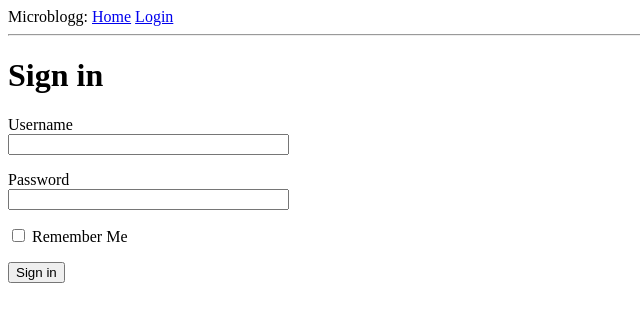
After one commit to nathanjh-28/Flask-Contact-Me, a Flask app: page /login in a window 1280 px wide. The commit adds this page. Shown: the top 322 px of the page, without its empty margins (0-640 px from the left). Run offline with Flask 2, Linux system fonts and the light colour scheme.

Commit message:
started forms with login and login route

```diff
--- /dev/null
+++ b/config.py
@@ -0,0 +1,5 @@
+
+import os
+
+class Config(object):
+    SECRET_KEY = os.environ.get('SECRET_KEY') or 'you-will-never-guess'
--- a/myapp/__init__.py
+++ b/myapp/__init__.py
@@ -1,6 +1,7 @@
 
 from flask import Flask
+from config import Config
 
 app = Flask(__name__)
-
+app.config.from_object(Config)
 from myapp import routes
--- /dev/null
+++ b/myapp/forms.py
@@ -0,0 +1,9 @@
+from flask_wtf import FlaskForm
+from wtforms import StringField, PasswordField, BooleanField, SubmitField
+from wtforms.validators import DataRequired
+
+class LoginForm(FlaskForm):
+    username = StringField('Username', validators=[DataRequired()])
+    password = PasswordField('Password', validators=[DataRequired()])
+    remember_me = BooleanField('Remember Me')
+    submit = SubmitField('Sign in')
--- a/myapp/routes.py
+++ b/myapp/routes.py
@@ -1,5 +1,9 @@
 from flask import render_template
 from myapp import app
+from myapp.forms import LoginForm
+
+
+# Home page maybe with some instructions / login
 
 @app.route('/')
 @app.route('/index')
@@ -16,3 +20,25 @@ def index():
         }
     ]
     return render_template('index.html', title='Home', user=user, posts=posts)
+
+@app.route('/login')
+def login():
+    form = LoginForm()
+    return render_template('login.html', title='Sign In', form=form)
+
+
+# contacts index page
+
+
+
+# add contact routes
+
+# edit contact routes
+
+# delete contact
+
+# contact show page / add comment
+
+# edit comment
+
+# delete comment
--- a/myapp/templates/base.html
+++ b/myapp/templates/base.html
@@ -7,7 +7,11 @@
         {% endif %}
     </head>
     <body>
-        <div>Microblogg: <a href="/index">Home</a></div>
+        <div>
+            Microblogg:
+            <a href="/index">Home</a>
+            <a href="/login">Login</a>
+        </div>
         <hr>
         {% block content %}{% endblock %}
     </body>
--- /dev/null
+++ b/myapp/templates/login.html
@@ -0,0 +1,23 @@
+{% extends "base.html" %}
+
+{% block content %}
+
+    <h1>Sign in</h1>
+    <form action="" method="post">
+        {{ form.hidden_tag() }}
+        <p>
+            {{ form.username.label }} <br>
+            {{ form.username(size=32) }}
+        </p>
+        <p>
+            {{ form.password.label }} <br>
+            {{ form.password(size=32) }}
+        </p>
+        <p>
+            {{ form.remember_me() }}
+            {{ form.remember_me.label }}
+        </p>
+        <p>{{ form.submit() }}</p>
+    </form>
+
+{% endblock %}
```
